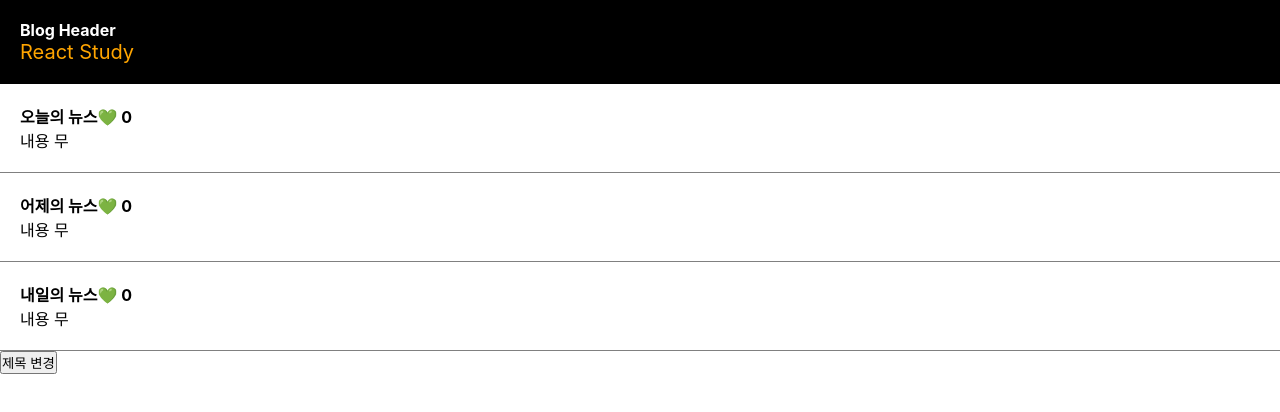
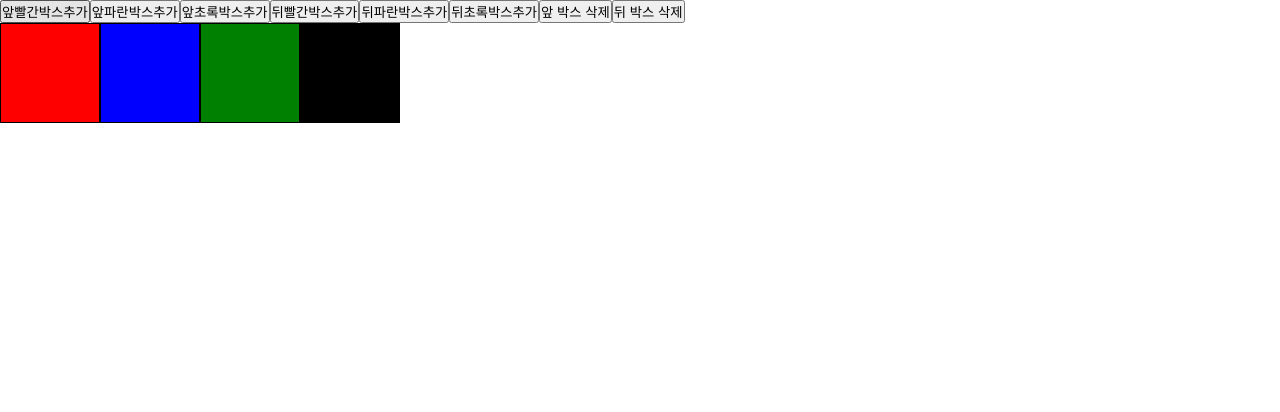
Before and after one commit to starble25/react-study, a React (Create React App) app: page / in a window 1280 px wide. Shown: the top 412 px of the page. Built offline with nearby package versions, Linux system fonts and the light colour scheme.

Commit message:
배열 동적인 컴포턴트 그리기 퀴즈&연습

```diff
--- a/src/App.js
+++ b/src/App.js
@@ -8,6 +8,8 @@ import Practice001 from './practice/Practice001';
 import Props02 from './components/Props02';
 import Quiz002 from './practice/Quiz002';
 import NewsBlog from './newsblog/NewsBlog';
+import Quiz003 from './practice/Quiz003';
+import Practice002 from './practice/Practice002';
 
 function App() {
 
@@ -19,7 +21,9 @@ function App() {
   // return <Practice001/>;
   // return <Props02/>;
   // return <Quiz002/>;
-  return <NewsBlog/>;
+  // return <NewsBlog/>;
+  // return <Quiz003/>;
+  return <Practice002/>;
 }
 
 export default App;
--- /dev/null
+++ b/src/practice/ColorBox.js
@@ -0,0 +1,9 @@
+
+function ColorBox( props ) {
+
+    return (
+        <div className="box" style={{backgroundColor:props.bgColor}}></div>
+    )
+}
+
+export default ColorBox;
--- /dev/null
+++ b/src/practice/Practice002.css
@@ -0,0 +1,22 @@
+.box {
+    width: 100px;
+    height: 100px;
+    border: 1px solid black;
+    display: inline-block;
+}
+
+.bg-red {
+    background-color: red;
+}
+
+.bg-green {
+    background-color: green;
+}
+
+.bg-blue {
+    background-color: blue;
+}
+
+.bg-black {
+    background-color: black;
+}
--- /dev/null
+++ b/src/practice/Practice002.js
@@ -0,0 +1,137 @@
+import './Practice002.css';
+import { useState } from "react";
+import ColorBox from './ColorBox';
+
+function Practice002() {
+
+    /*
+    앞    삭제 shift  추가 unshift
+    뒤    삭제 pop    추가 push
+    */
+    // let [boxes, setBoxes] = useState(['black']);
+
+    // let [boxes, setBoxes] = useState(
+    //     [<div className="box bg-red"></div>,
+    //     <div className="box bg-blue"></div>,
+    //     <div className="box bg-green"></div>,
+    //     <div className="box bg-black"></div>]
+    // );
+
+    let [boxes, setBoxes] = useState(['red', 'blue', 'green', 'black']);
+
+    return(
+        <div>
+            <div>
+            <button onClick={() => {
+                let temp = ['red', ...boxes];
+                setBoxes(temp);
+            }}>앞빨간박스추가</button>
+            <button onClick={() => {
+                let temp = [...boxes];
+                temp.unshift('blue');
+                setBoxes(temp);
+            }}>앞파란박스추가</button>
+            <button onClick={() => {
+                let temp = [...boxes];
+                temp.unshift('green');
+                setBoxes(temp);
+            }}>앞초록박스추가</button>
+
+            <button onClick={() => {
+                let temp = [...boxes, 'red'];
+                setBoxes(temp);
+            }}>뒤빨간박스추가</button>
+            <button onClick={() => {
+                let temp = [...boxes, 'blue'];
+                setBoxes(temp);
+            }}>뒤파란박스추가</button>
+            <button onClick={() => {
+                let temp = [...boxes, 'green'];
+                setBoxes(temp);
+            }}>뒤초록박스추가</button>
+
+            <button onClick={()=>{
+                let temp = [...boxes];
+                temp.shift();
+                setBoxes(temp);
+            }}>앞 박스 삭제</button>
+            <button onClick={()=>{
+                let temp = [...boxes];
+                temp.pop();
+                setBoxes(temp);
+            }}>뒤 박스 삭제</button>
+        </div>
+
+        {
+            boxes.map((value)=>{
+                return <ColorBox bgColor={value}/>
+            })
+        }
+
+    </div>
+    )
+
+/*
+    return (
+        <div>
+            <div>
+                <button onClick={() => {
+                    let temp = [...boxes];
+                    temp.unshift(<div className="box bg-red">박스</div>);
+                    setBoxes(temp);
+                }}>앞빨간박스추가</button>
+                <button onClick={() => { }}>앞파란박스추가</button>
+                <button onClick={() => { }}>앞초록박스추가</button>
+
+                <button onClick={() => { }}>뒤빨간박스추가</button>
+                <button onClick={() => { }}>뒤파란박스추가</button>
+                <button onClick={() => { }}>뒤초록박스추가</button>
+
+                <button onClick={()=>{
+                    let temp = [...boxes];
+                    temp.shift();
+                    setBoxes(temp);
+                }}>앞 박스 삭제</button>
+                <button onClick={()=>{
+                    let temp = [...boxes];
+                    temp.pop();
+                    setBoxes(temp);
+                }}>뒤 박스 삭제</button>
+            </div>
+
+            {
+                boxes
+            }
+        </div>
+    )
+*/
+
+    /*
+    return (
+        <div>
+            <button onClick={() => {
+                let temp = [...boxes];
+                temp.unshift(1);
+                setBoxes(temp);
+            }}>앞빨간박스추가</button>
+            <button onClick={() => { }}>앞파란박스추가</button>
+            <button onClick={() => { }}>앞초록박스추가</button>
+
+            <button onClick={() => { }}>뒤빨간박스추가</button>
+            <button onClick={() => { }}>뒤파란박스추가</button>
+            <button onClick={() => { }}>뒤초록박스추가</button>
+            <br></br>
+            <div style={{width: '100px', height: '100px', backgroundColor:{boxes}}}></div>
+
+            {
+                boxes.map((item, index)=>{
+                    return <div style={{width: '100px', height: '100px', backgroundColor:{item}}} className="box"></div>;
+                })
+            }
+        </div>
+
+    )
+    */
+}
+
+export default Practice002;
--- /dev/null
+++ b/src/practice/Quiz003.css
@@ -0,0 +1,6 @@
+.box {
+    width: 100px;
+    height: 100px;
+    border: 1px solid black;
+    display: inline-block;
+}
--- /dev/null
+++ b/src/practice/Quiz003.js
@@ -0,0 +1,54 @@
+import { useState } from "react";
+import './Quiz003.css';
+
+function Quiz003() {
+
+    let [boxes, setBoxes] = useState([]);
+
+    let [arr, setArr] = useState([]);
+
+    // for(let i=0; i<2; i++) {
+    //     boxes.push(<div className="box"></div>);
+    // }
+
+    return(
+        <div>
+            <div style={{margin:'10px'}}>
+                <button onClick={()=>{
+                    // let temp = [...arr];
+                    // temp.push(1);
+                    // temp.unshift(0);
+                    // let temp = [...arr, 1];
+                    let temp = [0, ...arr];
+                    setArr(temp);
+                }}>추가</button>
+            </div>
+
+            {
+                arr.map(()=>{
+                    return <div className="box">박스</div>;
+                })
+            }
+        </div>
+    );
+
+    /*
+    return(
+        <div>
+            <div style={{margin:'10px'}}>
+                <button onClick={()=>{
+                    let temp = [...boxes];
+                    temp.push(<div className="box">박스</div>);
+                    setBoxes(temp);
+                }}>추가</button>
+            </div>
+            {
+                boxes
+            }
+        </div>
+    );
+    */
+
+}
+
+export default Quiz003;
```
